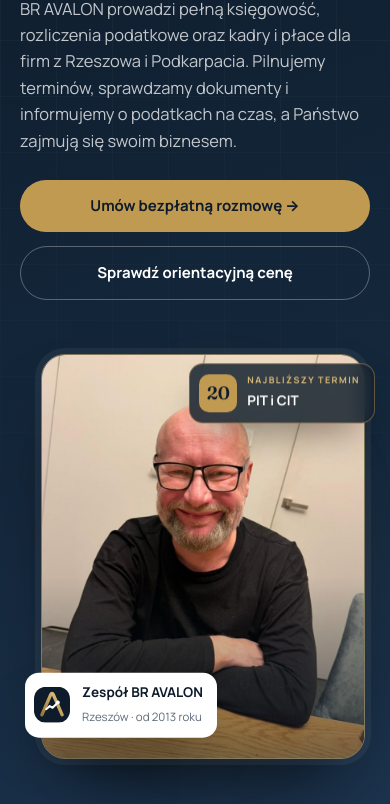
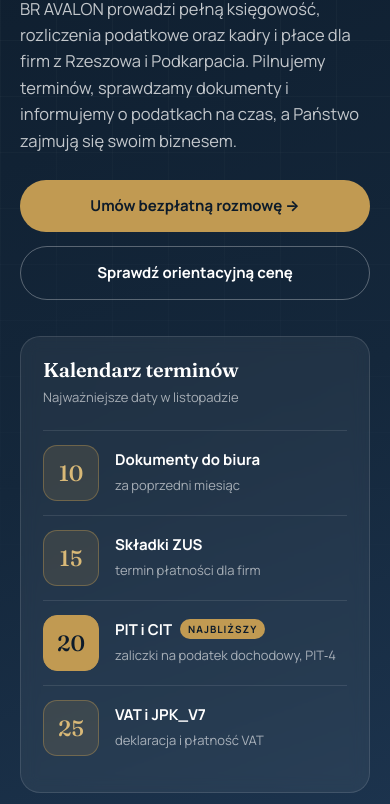
Before and after one commit to wwieczor-commits/avalon, a plain HTML site: page index.html in a window 390 px wide. Shown: the part 296-1100 px from the top of the page. Drawn offline with Linux system fonts and the light colour scheme.

Commit message:
Revert "Hero: zdjęcie zespołu zamiast kalendarza, plakietka z najbliższym terminem"
This reverts commit 34ea08b253de854b5a386b7e7dc40ed2acfb84c9.

```diff
--- a/index.html
+++ b/index.html
@@ -445,40 +445,6 @@ body.menu-open .menu-bg{opacity:1;pointer-events:auto}
   .ph-mk{width:38px;height:38px;flex-basis:38px}
   .ph-card b{font-size:14px}
 }
-
-/* ===== HERO ZDJĘCIE ===== */
-.hero-photo{position:relative;max-width:470px;justify-self:end;width:100%;padding:24px 0 24px 30px}
-.hp-glow{position:absolute;inset:8% 0 2% 14%;border-radius:40px;background:radial-gradient(closest-side,rgba(193,154,82,.45),transparent);filter:blur(30px)}
-.hp-frame{position:relative;border-radius:30px;overflow:hidden;aspect-ratio:4/5;border:1px solid rgba(217,185,119,.55);box-shadow:0 0 0 8px rgba(255,255,255,.05),0 50px 90px -30px rgba(0,0,0,.75)}
-.hp-frame:after{content:"";position:absolute;inset:0;background:linear-gradient(180deg,transparent 55%,rgba(13,27,42,.55))}
-.hp-frame img{width:100%;height:100%;object-fit:cover;display:block}
-.hp-dl{position:absolute;right:-22px;top:56px;display:flex;align-items:center;gap:12px;padding:12px 18px 12px 12px;border-radius:18px;background:rgba(13,27,42,.82);backdrop-filter:blur(10px);-webkit-backdrop-filter:blur(10px);border:1px solid rgba(193,154,82,.45);box-shadow:0 20px 40px -18px rgba(0,0,0,.7);animation:floaty 5s ease-in-out infinite}
-.hp-dl .day{width:46px;height:46px;border-radius:12px;background:var(--gold);color:var(--ink);display:grid;place-items:center;font-family:var(--serif);font-size:22px;font-weight:600}
-.hp-dl small{display:block;font-size:10px;letter-spacing:.16em;color:var(--gold-2);font-weight:700}
-.hp-dl b{font-size:15px;color:#fff}
-.hp-card{position:absolute;left:0;bottom:56px;display:flex;align-items:center;gap:12px;padding:12px 18px 12px 12px;border-radius:18px;background:#fff;color:var(--ink);box-shadow:0 24px 50px -20px rgba(0,0,0,.6);animation:floaty 5s ease-in-out infinite;animation-delay:-2.5s}
-.hp-card b{display:block;font-size:15px}
-.hp-card span{font-size:12.5px;color:var(--muted)}
-.hp-card .ph-mk,.about-visual .ph-mk{width:44px;height:44px;flex:0 0 44px;border-radius:12px;overflow:hidden}
-.hp-card .ph-mk svg{width:100%;height:100%;display:block}
-@keyframes floaty{0%,100%{transform:translateY(0)}50%{transform:translateY(-8px)}}
-.av-num{font-family:var(--serif);font-size:96px;line-height:1;color:var(--gold-2);margin-bottom:auto;position:relative}
-.about-visual{justify-content:space-between}
-@media (max-width:980px){.hero-photo{justify-self:center;max-width:430px}}
-@media (max-width:720px){
-  .hero-photo{max-width:340px;padding:18px 0 18px 16px;margin:0 auto}
-  .hp-frame{border-radius:24px;box-shadow:0 0 0 6px rgba(255,255,255,.05),0 40px 70px -30px rgba(0,0,0,.75)}
-  .hp-dl{right:-10px;top:34px;padding:9px 14px 9px 9px;border-radius:14px;gap:10px}
-  .hp-dl .day{width:38px;height:38px;font-size:18px;border-radius:10px}
-  .hp-dl b{font-size:13.5px}
-  .hp-dl small{font-size:9px}
-  .hp-card{bottom:38px;padding:9px 14px 9px 9px;border-radius:14px}
-  .hp-card .ph-mk{width:36px;height:36px;flex-basis:36px}
-  .hp-card b{font-size:13.5px}
-  .hp-card span{font-size:11.5px}
-  .av-num{font-size:64px}
-}
-@media (prefers-reduced-motion:reduce){.hp-dl,.hp-card{animation:none}}
 </style>
 </head>
 <body>
@@ -525,21 +491,10 @@ body.menu-open .menu-bg{opacity:1;pointer-events:auto}
         <a href="#cennik" class="btn btn-ghost">Sprawdź orientacyjną cenę</a>
       </div>
     </div>
-    <div class="hero-photo reveal">
-      <div class="hp-glow"></div>
-      <div class="hp-frame"><img src="assets/zespol.jpg" alt="Zespół BR AVALON" width="800" height="1000" fetchpriority="high"></div>
-      <div class="hp-dl" id="next-dl"><div class="day" id="nd-day">20</div><div><small id="nd-lab">NAJBLIŻSZY TERMIN</small><b id="nd-t">PIT i CIT</b></div></div>
-      <div class="hp-card"><div class="ph-mk"><svg viewBox="0 0 64 64" aria-hidden="true">
-  <defs>
-    <linearGradient id="ghp" x1="0" y1="1" x2="1" y2="0">
-      <stop offset="0" stop-color="#9c7533"/><stop offset="1" stop-color="#e4c98a"/>
-    </linearGradient>
-  </defs>
-  <rect width="64" height="64" rx="16" fill="#0d1b2a"/>
-  <path d="M14 50 L29.5 14.5 Q32 9.5 34.5 14.5 L50 50" fill="none" stroke="url(#ghp)" stroke-width="6" stroke-linecap="round" stroke-linejoin="round"/>
-  <path d="M21.5 40 L28 34.5 L33 37.5 L42.5 28" fill="none" stroke="#ffffff" stroke-width="3.6" stroke-linecap="round" stroke-linejoin="round"/>
-  <circle cx="42.5" cy="28" r="3.4" fill="#ffffff"/>
-</svg></div><div><b>Zespół BR AVALON</b><span>Rzeszów · od 2013 roku</span></div></div>
+    <div class="hero-card reveal">
+      <h3>Kalendarz terminów</h3>
+      <div class="sub" id="cal-sub">Najważniejsze daty w bieżącym miesiącu</div>
+      <div id="deadlines"></div>
     </div>
   </div>
 </header>
@@ -613,10 +568,23 @@ body.menu-open .menu-bg{opacity:1;pointer-events:auto}
 
 <section class="about" id="o-nas">
   <div class="wrap about-grid">
-    <div class="about-visual reveal">
-      <div class="av-num">2013</div>
-      <blockquote>Ci sami ludzie, to samo miejsce, <span style="color:var(--gold-2)">ta sama staranność.</span></blockquote>
-      <cite>Zespół BR AVALON · Rzeszów</cite>
+    <div class="about-photo reveal">
+      <div class="ph-frame"><img src="assets/zespol.jpg" alt="Zespół BR AVALON" width="800" height="1000" loading="lazy"></div>
+      <div class="ph-badge"><div class="ph-n">2013</div><div class="ph-t">od tego roku<br>obsługujemy firmy<br>w Rzeszowie</div></div>
+      <div class="ph-card">
+        <div class="ph-mk"><svg viewBox="0 0 64 64" aria-hidden="true">
+  <defs>
+    <linearGradient id="gph" x1="0" y1="1" x2="1" y2="0">
+      <stop offset="0" stop-color="#9c7533"/><stop offset="1" stop-color="#e4c98a"/>
+    </linearGradient>
+  </defs>
+  <rect width="64" height="64" rx="16" fill="#0d1b2a"/>
+  <path d="M14 50 L29.5 14.5 Q32 9.5 34.5 14.5 L50 50" fill="none" stroke="url(#gph)" stroke-width="6" stroke-linecap="round" stroke-linejoin="round"/>
+  <path d="M21.5 40 L28 34.5 L33 37.5 L42.5 28" fill="none" stroke="#ffffff" stroke-width="3.6" stroke-linecap="round" stroke-linejoin="round"/>
+  <circle cx="42.5" cy="28" r="3.4" fill="#ffffff"/>
+</svg></div>
+        <div><b>Zespół BR AVALON</b><span>Księgowość · Kadry · Leasing</span></div>
+      </div>
     </div>
     <div class="reveal">
       <div class="eyebrow">O nas</div>
@@ -830,13 +798,14 @@ addEventListener('scroll',()=>nav.classList.toggle('scrolled',scrollY>40),{passi
 document.getElementById('burger').addEventListener('click',()=>menu.classList.toggle('open'));
 menu.querySelectorAll('a').forEach(a=>a.addEventListener('click',()=>menu.classList.remove('open')));
 
-// ---- Najbliższy termin (plakietka na zdjęciu)
+// ---- Kalendarz terminów
 (function(){
-  const d=new Date().getDate();
-  const list=[[10,'Dokumenty do biura'],[15,'Składki ZUS'],[20,'PIT i CIT'],[25,'VAT i JPK_V7']];
+  const now=new Date(),d=now.getDate();
+  const months=['styczniu','lutym','marcu','kwietniu','maju','czerwcu','lipcu','sierpniu','wrześniu','październiku','listopadzie','grudniu'];
+  document.getElementById('cal-sub').textContent='Najważniejsze daty w '+months[now.getMonth()];
+  const list=[[10,'Dokumenty do biura','za poprzedni miesiąc'],[15,'Składki ZUS','termin płatności dla firm'],[20,'PIT i CIT','zaliczki na podatek dochodowy, PIT‑4'],[25,'VAT i JPK_V7','deklaracja i płatność VAT']];
   const next=list.find(x=>x[0]>=d)||list[0];
-  const el=document.getElementById('nd-day');if(!el)return;
-  el.textContent=next[0];document.getElementById('nd-t').textContent=next[1];
+  document.getElementById('deadlines').innerHTML=list.map(x=>'<div class="deadline'+(x===next?' next':'')+'"><div class="day">'+x[0]+'</div><div><b>'+x[1]+'</b><span>'+x[2]+'</span></div></div>').join('');
 })();
 
 // ---- Liczniki
```
